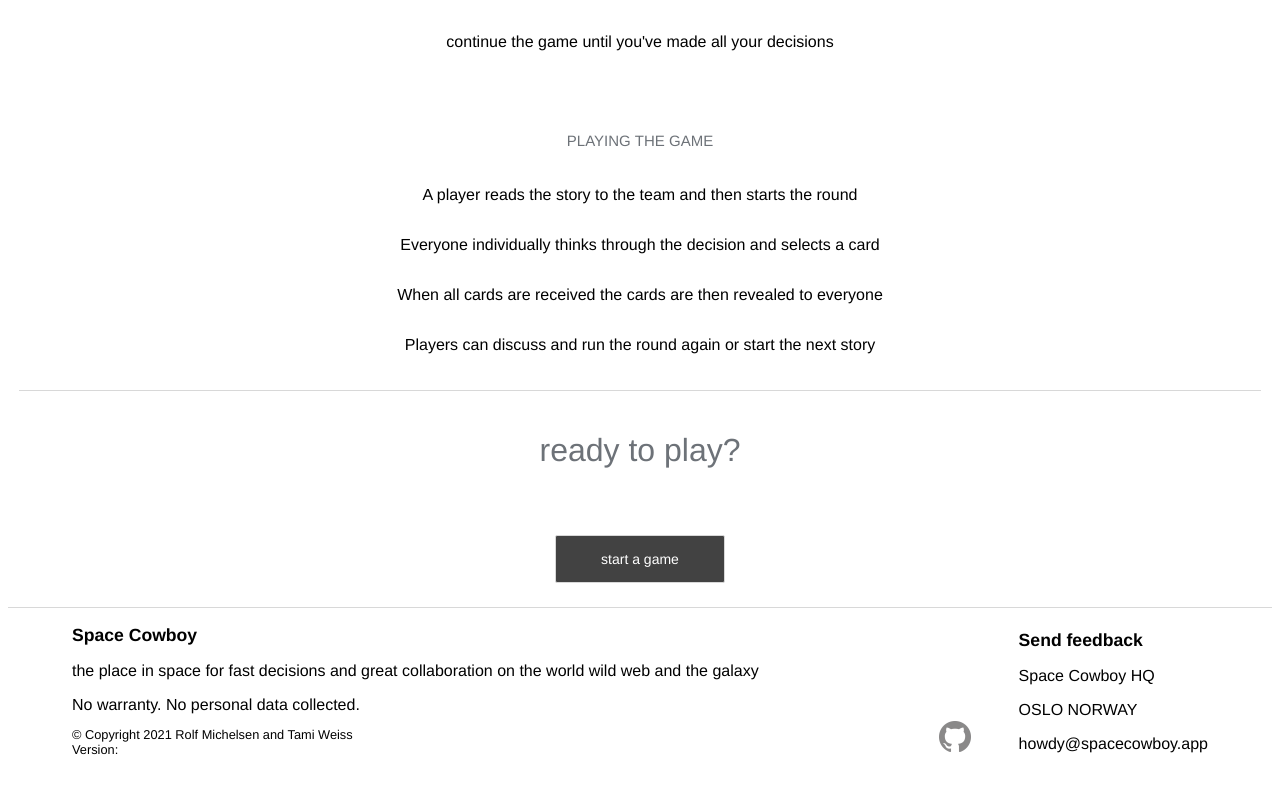
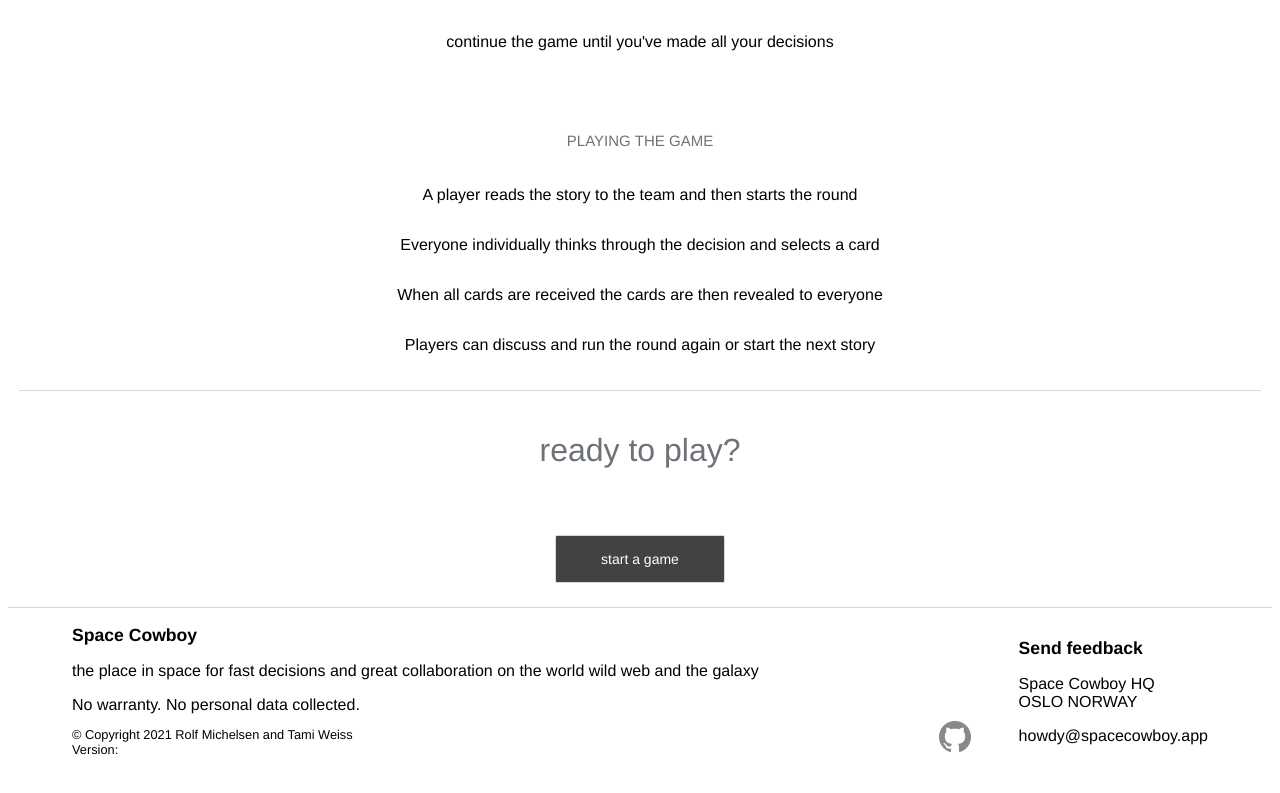
Before and after one commit to spacecowboy-app/Spacecowboy, a React app in the folder app/: page /about in a window 1280 px wide. Shown: the part 525-1318 px from the top of the page. Built offline with nearby package versions, Linux system fonts and the light colour scheme.

Commit message:
Make address a bit more compact

```diff
--- a/app/src/component/footer.tsx
+++ b/app/src/component/footer.tsx
@@ -42,8 +42,8 @@ export default function FooterPanel(): JSX.Element
             </div>
             <div className="footerContactPanel">
                 <p className="footerInfoStrong">Send feedback</p>
-                <p>Space Cowboy HQ</p>
-                <p>OSLO NORWAY</p>
+                <p>Space Cowboy HQ<br/>
+                   OSLO NORWAY</p>
                 <p><a className="emaillink" href="mailto:howdy@spacecowboy.app">howdy@spacecowboy.app</a></p>
             </div>
         </div>
```
